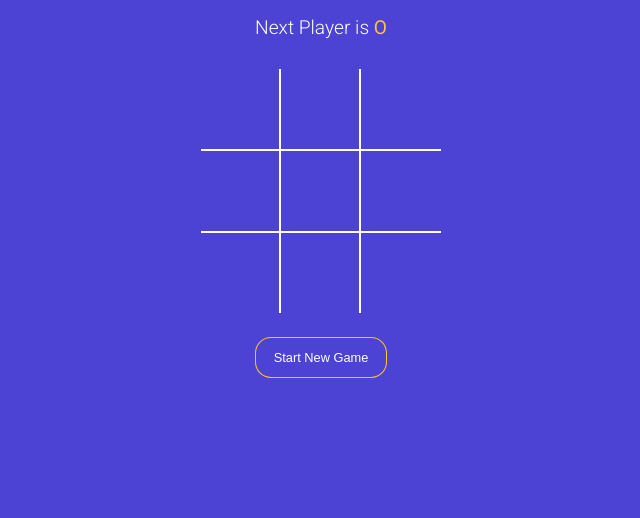
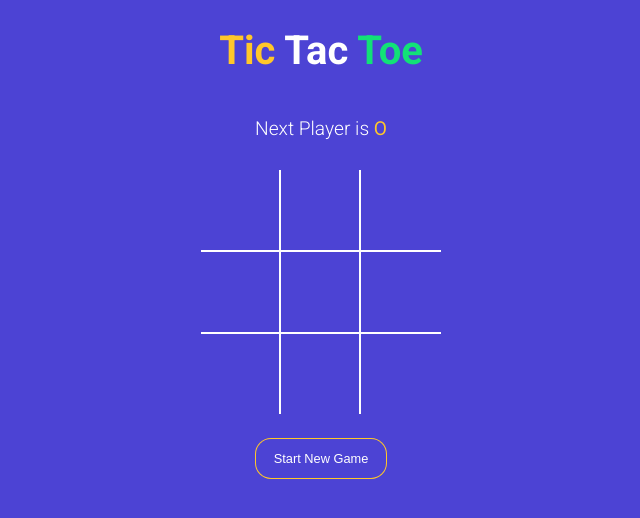
Before and after one commit to shaikh28/TacTicToegame, a React (Vite) app: page / in a window 1280 px wide. Shown: the top 518 px of the page, without its empty margins (319-959 px from the left). Built offline with nearby package versions, Linux system fonts and the light colour scheme.

Commit message:
Adding some style

```diff
--- a/index.html
+++ b/index.html
@@ -8,7 +8,7 @@
   href="https://fonts.googleapis.com/css?family=Roboto:300,400,700&display=swap"
   rel="stylesheet"
 />
-    <title>Vite + React</title>
+    <title>Tic Tac Toe</title>
   </head>
   <body>
     <div id="root"></div>
--- a/src/App.jsx
+++ b/src/App.jsx
@@ -58,6 +58,7 @@ function App() {
   };
   return (
     <div className="app">
+      <h1><span className="text-orange">Tic</span> Tac <span className="text-green">Toe</span></h1>
       <StatusMessage winner={winner} gamingBoard={gamingBoard} />
       <Board
         squares={gamingBoard.squares}
```
